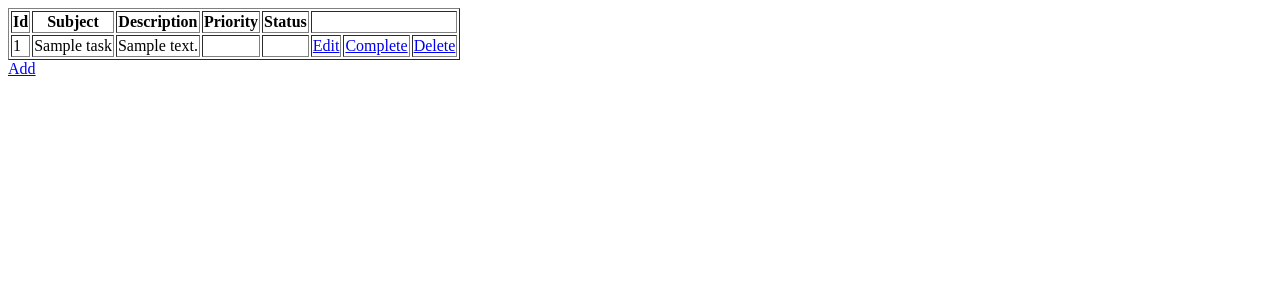
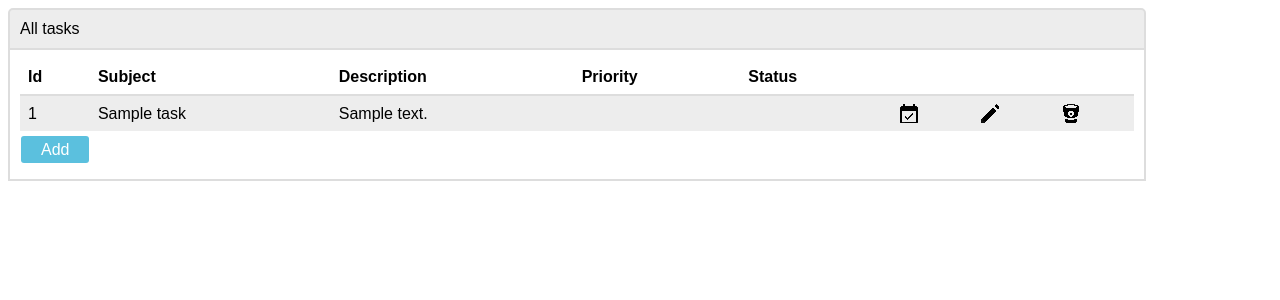
Before and after one commit to kkdshka/TodoListWeb, a PHP site: template src/templates/task/all.twig in a window 1280 px wide. Shown: the top 300 px of the page. Run offline with PHP 8.4, Linux system fonts and the light colour scheme; the template is opened without the code that fills it: most values are stand-ins (such as "Sample title", 1, 10 or a date in 2020); some libraries are stand-ins or nearby versions.

Commit message:
Styled table and form by css.

```diff
--- /dev/null
+++ b/src/public/css/all.css
@@ -0,0 +1,56 @@
+.panel table {
+    width: 100%;
+    border-spacing: 0;
+}
+
+.panel thead th {
+    text-align: left;
+    border-bottom: 1px solid #dddddd;
+    padding: 8px;
+}
+
+.panel tbody tr:nth-child(odd) {
+    background: #ededed;
+}
+
+.panel tbody td {
+    border-top: 1px solid #dddddd;
+    padding: 8px;
+}
+
+.panel tfoot td {
+    padding-top: 10px;
+    padding-bottom: 10px;
+}
+
+.button {
+    border-radius: 3px 3px 3px 3px;
+    background: #5bc0de;
+    color: #ffffff;
+    text-decoration: none;
+    padding-top: 5px;
+    padding-bottom: 5px;
+    padding-right: 20px;
+    padding-left: 20px;
+}
+
+.complete {
+    background: url(/public/img/all_complete.png) no-repeat;
+    width: 19px;
+    height: 19px;
+    display: block;
+}
+
+.edit {
+    background: url(/public/img/all_edit.png) no-repeat;
+    width: 19px;
+    height: 19px;
+    display: block;
+}
+
+.delete {
+    background: url(/public/img/all_delete.png) no-repeat;
+    width: 19px;
+    height: 19px;
+    display: block;
+}
--- /dev/null
+++ b/src/public/css/base.css
@@ -0,0 +1,29 @@
+* {
+    font-family: sans-serif;
+}
+
+.caption {
+    border: 2px solid #dddddd;
+    border-radius: 5px 5px 0px 0px;
+    background: #ededed;
+    padding: 10px;
+    text-align: left;
+}
+
+.panel {
+    border-radius: 0px 0px 5px 5px;
+}
+
+.wide {
+    width: 90%;
+}
+
+.medium {
+    width: 50%;
+}
+
+.panel-content {
+    border: 2px solid #dddddd;
+    border-top: none;
+    padding: 10px;
+}
--- a/src/templates/base.twig
+++ b/src/templates/base.twig
@@ -3,6 +3,8 @@
     <head>
         <meta charset="utf-8">
         <title>{% block title %}{% endblock %}</title>
+        <link rel="stylesheet" href="/public/css/base.css" />
+        {% block css %}{% endblock %}
     </head>
     <body>
         {% block content %}{% endblock %}
--- a/src/templates/task/all.twig
+++ b/src/templates/task/all.twig
@@ -1,7 +1,14 @@
 {% extends "base.twig" %}
 {% block title %}All tasks{% endblock %}
+{% block css %}
+    <link rel="stylesheet" href="/public/css/all.css" />
+{% endblock %}
 {% block content %}
-    <table border="1">
+    <div class="panel wide">
+        <div class="caption">All tasks</div>
+        <div class="panel-content">
+            <table>
+                <thead>
                     <tr>
                         <th>Id</th>
                         <th>Subject</th>
@@ -10,6 +17,8 @@
                         <th>Status</th>
                         <th colspan="3"></th>
                     </tr>
+                </thead>
+                <tbody>
                     {% for task in tasks %}
                         <tr>
                             <td>{{ task.id }}</td>
@@ -17,11 +26,20 @@
                             <td>{{ task.description }}</td>
                             <td>{{ priorities[task.priority] }}</td>
                             <td>{{ statuses[task.status] }}</td>
-                <td><a href="/?action=edit&id={{ task.id }}">Edit</a></td>
-                <td><a href="/?action=complete&id={{ task.id }}">Complete</a></td>
-                <td><a href="/?action=delete&id={{ task.id }}">Delete</a></td>
+                            <td><a class="complete" title="Complete" href="/?action=complete&id={{ task.id }}"></a></td>
+                            <td><a class="edit" title="Edit" href="/?action=edit&id={{ task.id }}"></a></td>
+                            <td><a class="delete" title="Delete" href="/?action=delete&id={{ task.id }}"></a></td>
                         </tr>
                     {% endfor %}
+                </tbody>
+                <tfoot>
+                    <tr>
+                        <td colspan ="8">
+                            <a class="button add" href="/?action=create">Add</a>
+                        </td>
+                    </tr>
+                </tfoot>
             </table>
-    <a href="/?action=create">Add</a>
+        </div>
+    </div>
 {% endblock %}
```
Also changed, not shown: src/public/css/form.css (added, +45 -0 lines), src/templates/task/edit.twig (+19 -7 lines), src/templates/task/new.twig (+18 -6 lines), src/public/img/all_complete.png (added), src/public/img/all_delete.png (added), src/public/img/all_edit.png (added). Lines whose indentation alone changed are shown as unchanged.
